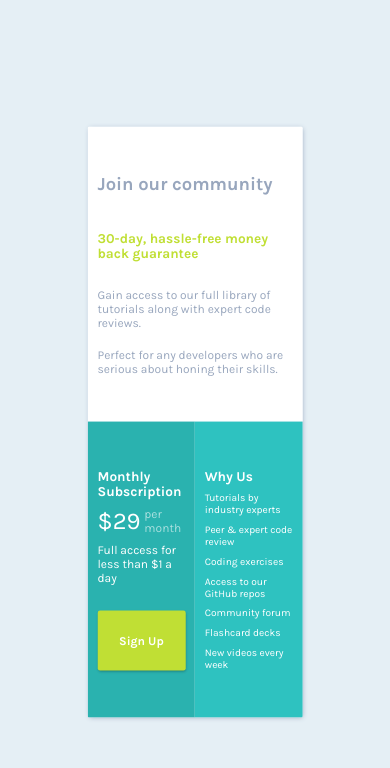
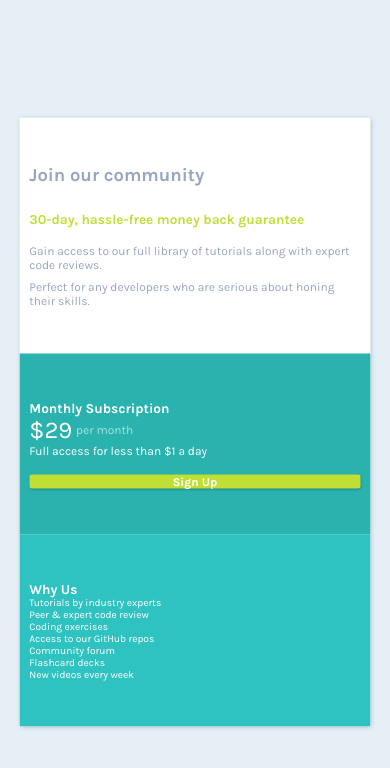
Before and after one commit to ayrtton/single-price-grid-component, a React (Vite) app: page / in a window 390 px wide. Shown: the top 768 px of the page. Built offline with nearby package versions, Linux system fonts and the light colour scheme.

Commit message:
Change display for mobile devices

```diff
--- a/src/assets/css/main.css
+++ b/src/assets/css/main.css
@@ -90,6 +90,15 @@
     font-size: 0.6375rem;
   }
 }
+@media (max-width: 800px) {
+  body .wrapper {
+    display: flex;
+    flex-direction: column;
+    justify-content: space-between;
+    height: auto;
+    width: 90%;
+  }
+}
 body {
   background-color: hsl(204, 43%, 93%);
   font-family: "Karla", sans-serif;
--- a/src/assets/sass/_media-queries.scss
+++ b/src/assets/sass/_media-queries.scss
@@ -19,3 +19,13 @@
 @media (max-width: 1000px) {
     @include font_sizes(1.15rem, .85rem, .75rem);
 }
+
+@media (max-width: 800px) {
+    body {
+        .wrapper {
+            @include flexbox;
+            height: auto;
+            width: 90%;
+        }
+    }
+}
```
Also changed, not shown: 1 other file (tests, documents, lock files or other folders).
